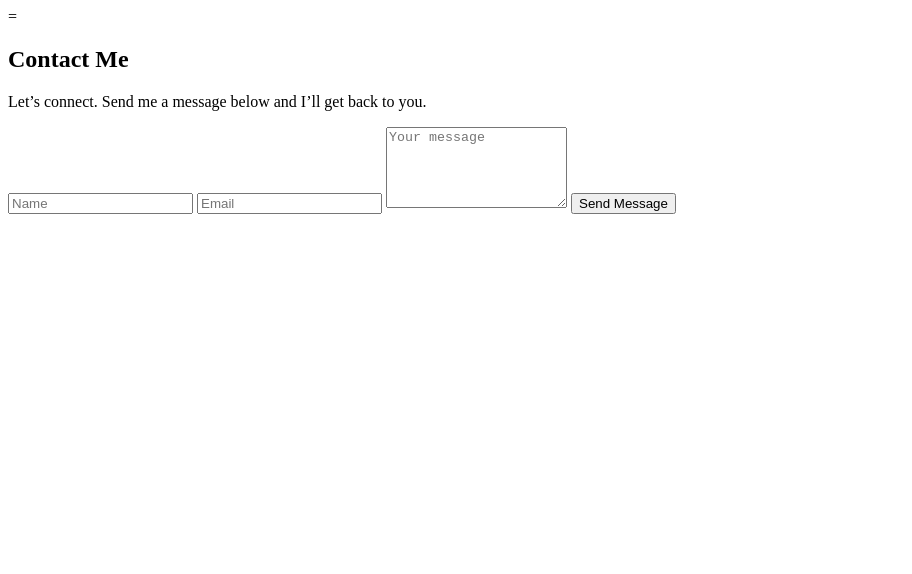
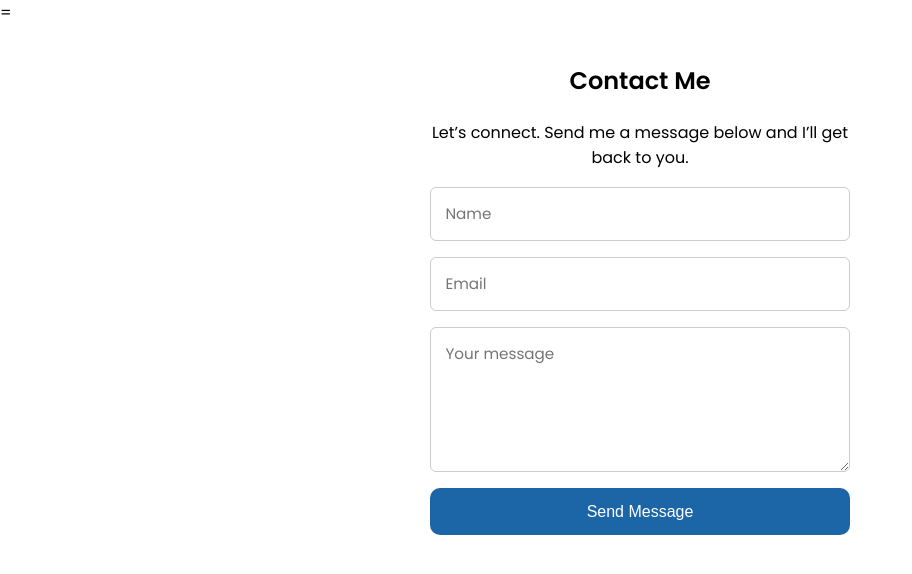
Before and after one commit to VAweng02/personal-website, a plain HTML site: page contact.html in a window 1280 px wide. Shown: the whole page, without its empty margins (0-912 px from the left). Drawn offline with Linux system fonts and the light colour scheme.

Commit message:
redirected to correct css file

```diff
--- a/contact.html
+++ b/contact.html
@@ -4,7 +4,7 @@
   <meta charset="utf-8" />
   <meta name="viewport" content="width=device-width, initial-scale=1" />
   <title>Vincent Weng</title>
-  <link rel="stylesheet" href="styles/main1.css">
+  <link rel="stylesheet" href="styles/main.css">
   <link rel="stylesheet" href="https://cdnjs.cloudflare.com/ajax/libs/font-awesome/6.4.0/css/all.min.css">
   <meta name="description" content="Data Scientist. Writing on AI, growth, and knowledge systems. Resources and templates." />
 </head>
```
Also changed, not shown: about.html (+1 -1 lines), articles.html (+1 -1 lines), projects.html (+1 -1 lines).
